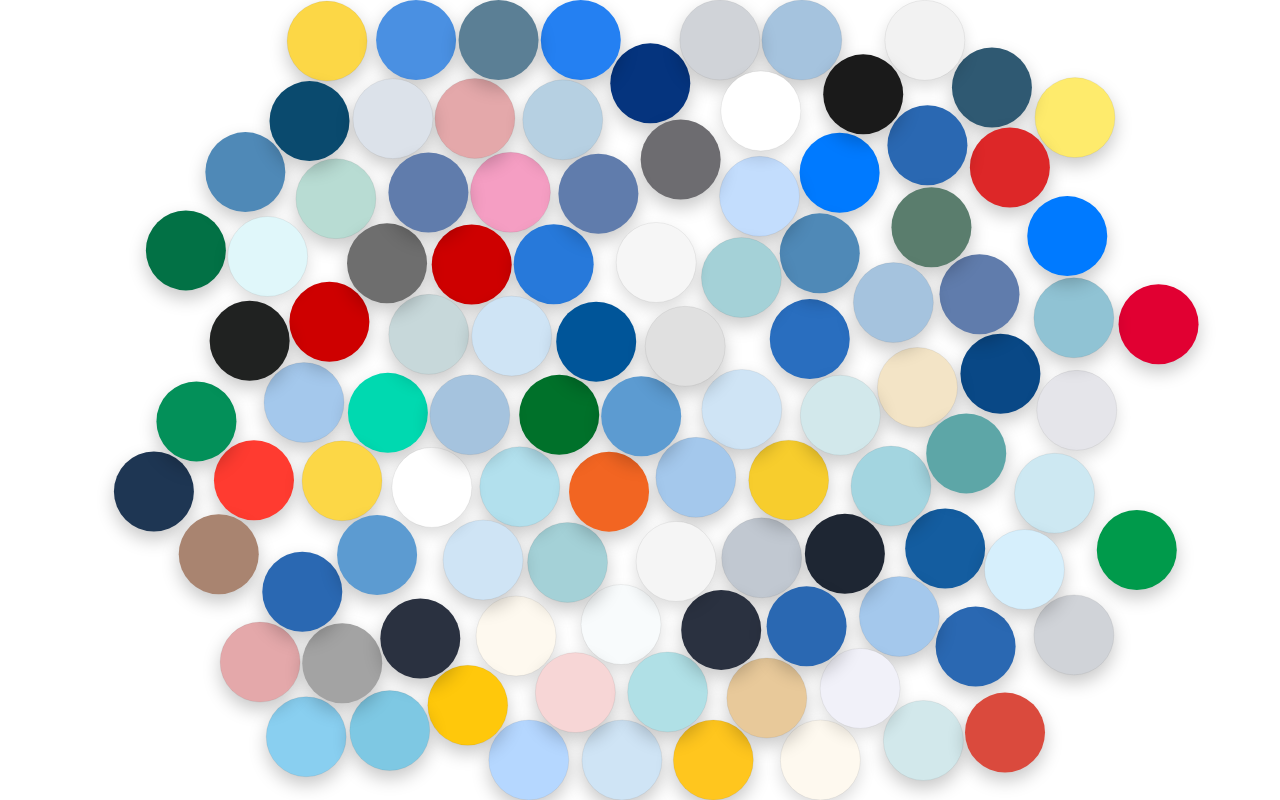
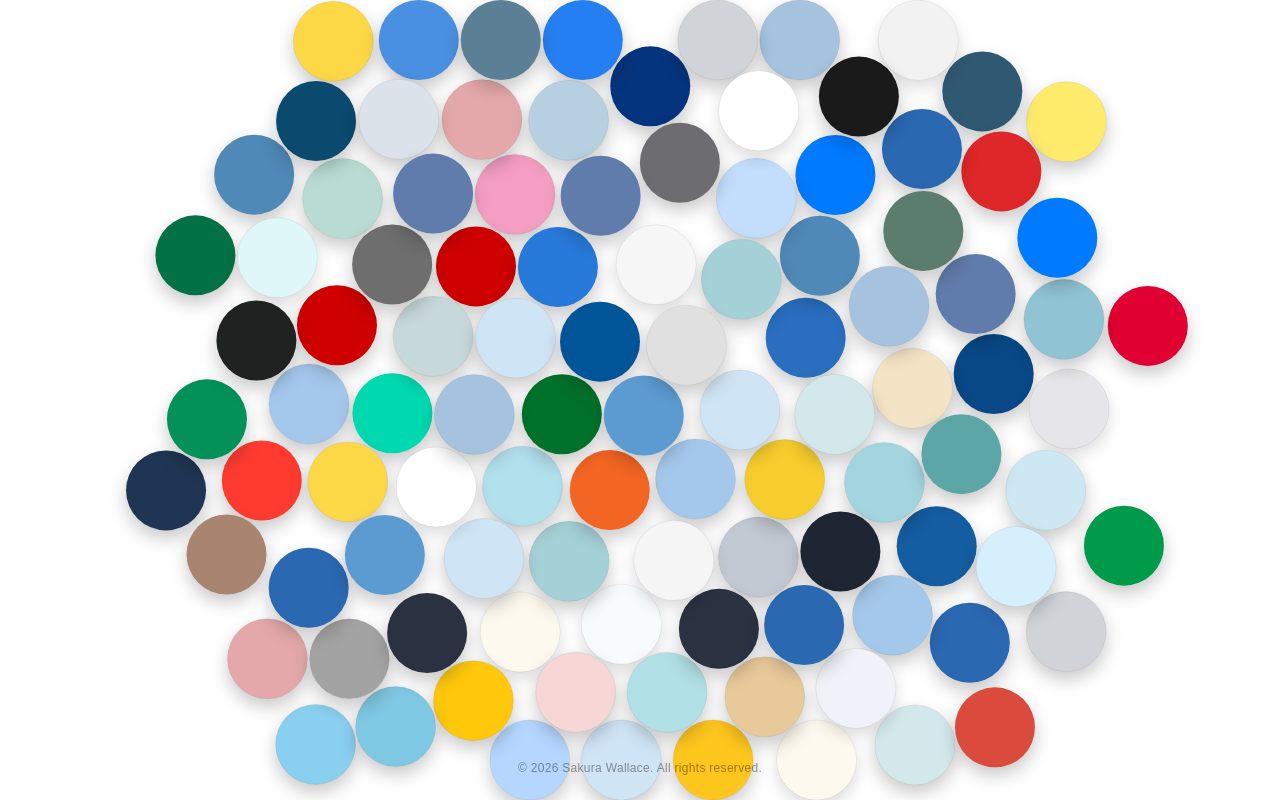
Before and after one commit to o6o6ooo/colour-bubbles, a Next.js app: page / in a window 1280 px wide. Built offline with nearby package versions, Linux system fonts and the light colour scheme.

Commit message:
feat: add footer

```diff
--- a/src/app/page.tsx
+++ b/src/app/page.tsx
@@ -3,8 +3,12 @@ import { COLORS } from "@/data/palette";
 
 export default function Page() {
   return (
-    <main className="w-screen h-screen bg-white">
+    <main className="relative w-screen h-screen bg-white">
       <PaletteBubblesCanvas colors={COLORS} />
+
+      <footer className="absolute bottom-6 left-0 right-0 text-center text-xs tracking-wide text-black/40 pointer-events-none">
+        © {new Date().getFullYear()} Sakura Wallace. All rights reserved.
+      </footer>
     </main>
   );
 }
```
